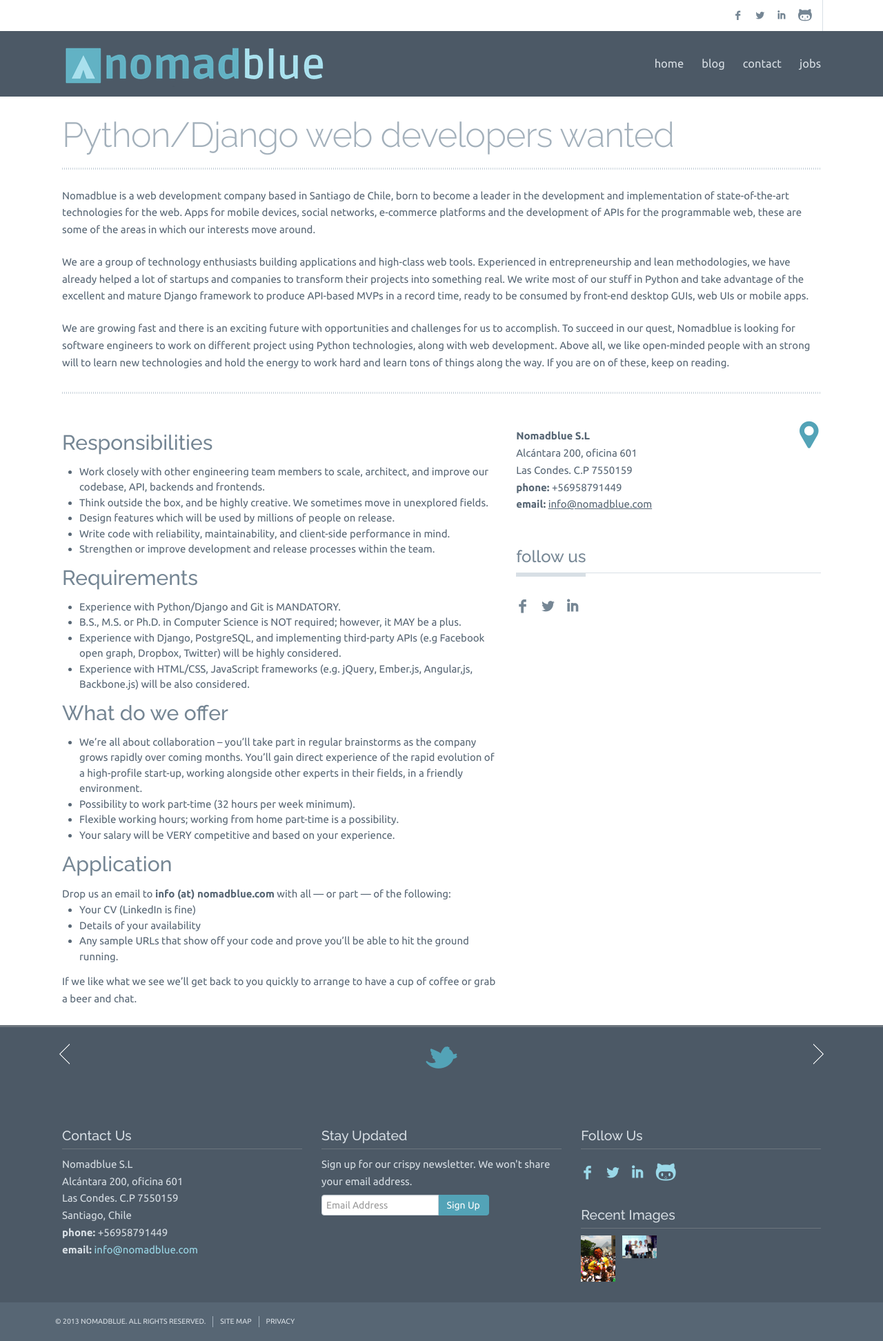
After one commit to Nomadblue/nomadweb, a Django app: page /jobs/python/ in a window 1280 px wide. The commit adds this page. Shown: the whole page at 69% size. Run offline with Django 3.2, Linux system fonts and the light colour scheme; parts of the project's set-up code (start-up, migrations or seed data) failed here and were passed over.

Commit message:
Added jobs section

```diff
--- a/nomadweb/urls.py
+++ b/nomadweb/urls.py
@@ -2,6 +2,7 @@ from django.conf.urls import patterns, include, url
 from django.contrib import admin
 from django.conf.urls.static import static
 from django.conf import settings
+from django.views.generic import TemplateView
 
 from website.views import NomadPageView, SubscriberCreateView
 from website.feeds import LatestEntries, LatestEntriesDjango, LatestEntriesPython
@@ -12,6 +13,8 @@ MULTIBLOG = getattr(settings, 'NOMADBLOG_MULTIPLE_BLOGS', False)
 
 urlpatterns = patterns('',
     url(r'^$', NomadPageView.as_view(), name='home'),
+    url(r'^jobs/$', TemplateView.as_view(template_name="jobs.html"), name='jobs'),
+    url(r'^jobs/python/$', TemplateView.as_view(template_name="python_jobs.html"), name='python_jobs'),
     url(r'^contact/$', 'website.views.contact', name='contact'),
     url(r'^subscribe/$', SubscriberCreateView.as_view(), name='subscribe'),
     url(r'^blog/', include('nomadblog.urls')) if not MULTIBLOG else (r'^blogs/(?P<blog_slug>[-\w]+)/', include('nomadblog.urls')),
--- a/website/templates/header.html
+++ b/website/templates/header.html
@@ -10,6 +10,7 @@
 				<li><a href="{% url 'home' %}">Home</a></li>
 				<li><a href="{% url 'list_posts' %}">Blog</a></li>
 				<li><a href="{% url 'contact' %}">Contact</a></li>
+				<li><a href="{% url 'jobs' %}">Jobs</a></li>
         {% comment %}
 				<li class="parent"><a href="javascript:void(0)">Goodies<i></i></a>
 					<ul>
--- a/website/templates/home.html
+++ b/website/templates/home.html
@@ -78,6 +78,7 @@
         <p><a href="http://blinkmeapp.com/en/"><img class="alignleft img-polaroid" src="{% static "img/blinkme_logo.png" %}"></a><strong>BlinkMe</strong> is a photo-sharing app that allows you to send images safely. Once opened, they can only be looked at for 3 seconds before they disappear, leaving no trace.</p>
         <hr>
         <p><a href="http://www.canubring.com/"><img class="alignleft img-polaroid" src="{% static "img/canubring_logo.png" %}"></a><strong>Canubring</strong> is a social network that connects people who need to buy something from any place in the world, with others who can bring it on their trips.</p>
+        <hr>
         <p><a href="http://dealirius.cl/"><img class="alignleft img-polaroid" src="{% static "img/dealirius_logo.png" %}"></a><strong>Dealirius</strong> is a deals search engine that scans the main collective buying sites (like Groupon, LetsBonus or Groupalia) and offers their discounts in just one place.</p>
         <hr>
         <p><a href="http://eduquia.com/"><img class="alignleft img-polaroid" src="{% static "img/eduquia_logo.png" %}"></a><strong>Eduquia</strong> is an education platform offering online apps and web tools for students, teachers and the academic ecosytem, and aiming to bring on the learning revolution.</p>
--- /dev/null
+++ b/website/templates/python_jobs.html
@@ -0,0 +1,91 @@
+{% extends "base.html" %}
+
+{% block html_title %}Newsletter | Nomadblue{% endblock %}
+{% block html_desc %}Jobs and vacancies at Nomadblue. Work with us, we are hiring!{% endblock %}
+
+{% block open_graph %}
+<meta property="og:type" content="company" />
+<meta property="og:title" content="Jobs and vacancies at Nomadblue - Web development for startups and smart companies" />
+<meta property="og:url" content="http://nomadblue.com{% url 'jobs' %}" />
+<meta property="og:description" content="We invest in talent to create disrupting businesses. We have the tools and the expertise for your deas." />
+{% endblock %}
+
+{% block container %}
+	<div class="hero-unit">
+		<div class="container">
+			<h1>Python/Django web developers wanted</h1>
+		</div>
+		<!--close container-->
+	</div>
+	<!--close hero-unit-->
+
+	<div class="container clearfix" id="main-content">
+		<div class="row-fluid reverse-order contact-page">
+      <p>Nomadblue is a web development company based in Santiago de Chile, born to become a leader in the development and implementation of  state-of-the-art technologies for the web. Apps for mobile devices, social networks, e-commerce platforms and the development of APIs for the programmable web, these are some of the areas in which our interests move around.</p>
+      <p>We are a group of technology enthusiasts building applications and high-class web tools. Experienced in entrepreneurship and lean methodologies, we have already helped a lot of startups and companies to transform their projects into something real. We write most of our stuff in Python and take advantage of the excellent and mature Django framework to produce API-based MVPs in a record time, ready to be consumed by front-end desktop GUIs, web UIs or mobile apps.</p>
+      <p>We are growing fast and there is an exciting future with opportunities and challenges for us to accomplish. To succeed in our quest, Nomadblue is looking for software engineers to work on different project using Python technologies, along with web development. Above all, we like open-minded people with an strong will to learn new technologies and hold the energy to work hard and learn tons of things along the way. If you are on of these, keep on reading.</p>
+
+			<hr />
+			<div class="span5">
+				<p class="right"> <a class="icon-map-marker various fancybox.iframe" title="Map and Directions" href="https://maps.google.com/maps?q=Alc%C3%A1ntara+200,+Santiago,+Chile&hl=en&ie=UTF8&sll=-33.668298,-70.363372&sspn=1.268678,2.463684&hnear=Alc%C3%A1ntara+200,+Las+Condes,+Santiago,+Regi%C3%B3n+Metropolitana,+Chile&t=m&z=16">&nbsp;</a> </p>
+				<p><strong>Nomadblue S.L</strong><br />
+					Alc&aacute;ntara 200, oficina 601<br />
+					Las Condes. C.P 7550159<br />
+					<strong>phone:</strong> <a href="tel:+56958791449" class="tele">+56958791449</a><br />
+          <strong>email:</strong> <a href="mailto:info@nomadblue.com">info@nomadblue.com</a> </p>
+				<h3 class="short_headline margin-top"><span>Follow Us</span></h3>
+				<ul class="social">
+					<li><a class="socicon facebook" href="#" title="Facebook"></a></li>
+					<li><a class="socicon twitterbird" href="#" title="Twitter"></a></li>
+					<li><a class="socicon linkedin" href="#" title="LinkedIn"></a></li>
+				</ul>
+			</div>
+			<!--close span5 -->
+
+			<div class="span7">
+              <h2>Responsibilities</h2>
+
+              <ul>
+                <li>Work closely with other engineering team members to scale, architect, and improve our codebase, API, backends and frontends.</li>
+                <li>Think outside the box, and be highly creative. We sometimes move in unexplored fields.</li>
+                <li>Design features which will be used by millions of people on release.</li>
+                <li>Write code with reliability, maintainability, and client-side performance in mind.</li>
+                <li>Strengthen or improve development and release processes within the team.</li>
+              </ul>
+
+              <h2>Requirements</h2>
+
+              <ul>
+                <li>Experience with Python/Django and Git is MANDATORY.</li>
+                <li>B.S., M.S. or Ph.D. in Computer Science is NOT required; however, it MAY be a plus.</li>
+                <li>Experience with Django, PostgreSQL, and implementing third-party APIs (e.g Facebook open graph, Dropbox, Twitter) will be highly considered.</li>
+                <li>Experience with HTML/CSS, JavaScript frameworks (e.g. jQuery, Ember.js, Angular,js, Backbone.js) will be also considered.</li>
+              </ul>
+
+              <h2>What do we offer</h2>
+
+              <ul>
+                <li>We’re all about collaboration – you’ll take part in regular brainstorms as the company grows rapidly over coming months. You’ll gain direct experience of the rapid evolution of a high-profile start-up, working alongside other experts in their fields, in a friendly environment.</li>
+                <li>Possibility to work part-time (32 hours per week minimum).</li>
+                <li>Flexible working hours; working from home part-time is a possibility.</li>
+                <li>Your salary will be VERY competitive and based on your experience.</li>
+              </ul>
+
+              <h2>Application</h2>
+
+              Drop us an email to <strong>info (at) nomadblue.com</strong> with all — or part — of the following:
+
+              <ul>
+                <li>Your CV (LinkedIn is fine)
+                <li>Details of your availability</li>
+                <li>Any sample URLs that show off your code and prove you’ll be able to hit the ground running.</lu>
+              </ul>
+
+              If we like what we see we’ll get back to you quickly to arrange to have a cup of coffee or grab a beer and chat.
+			</div>
+			<!--close span7 -->
+		</div>
+		<!--close row-fluid-->
+	</div>
+	<!--close .container role="main-content" -->
+{% endblock %}
```
Also changed, not shown: website/templates/jobs.html (added, +52 -0 lines).
